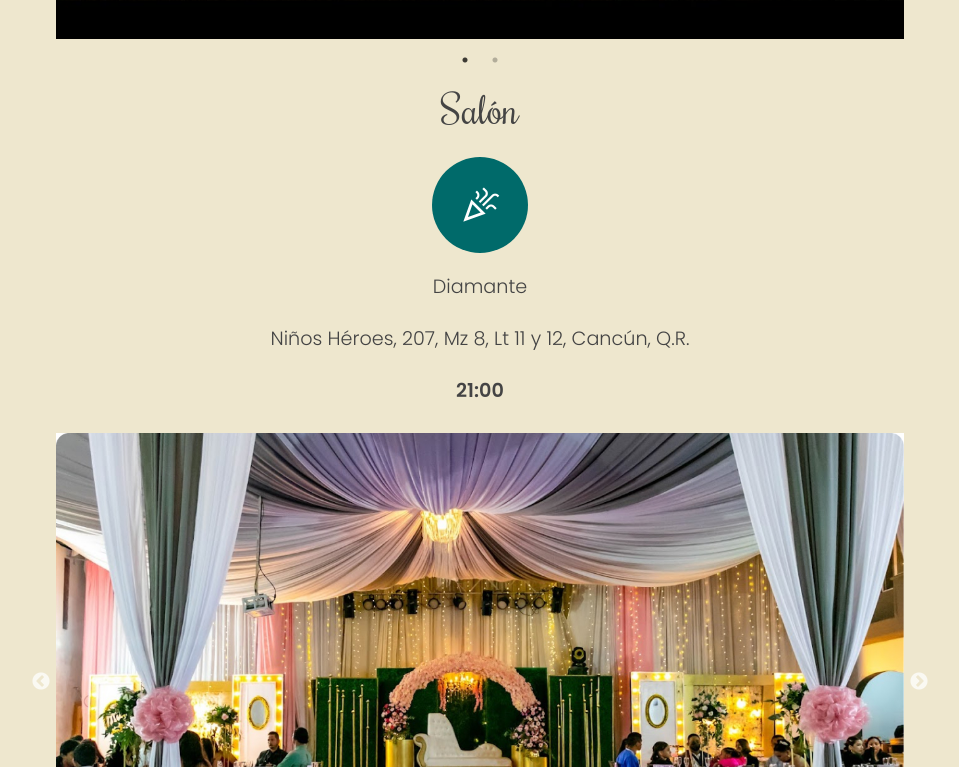
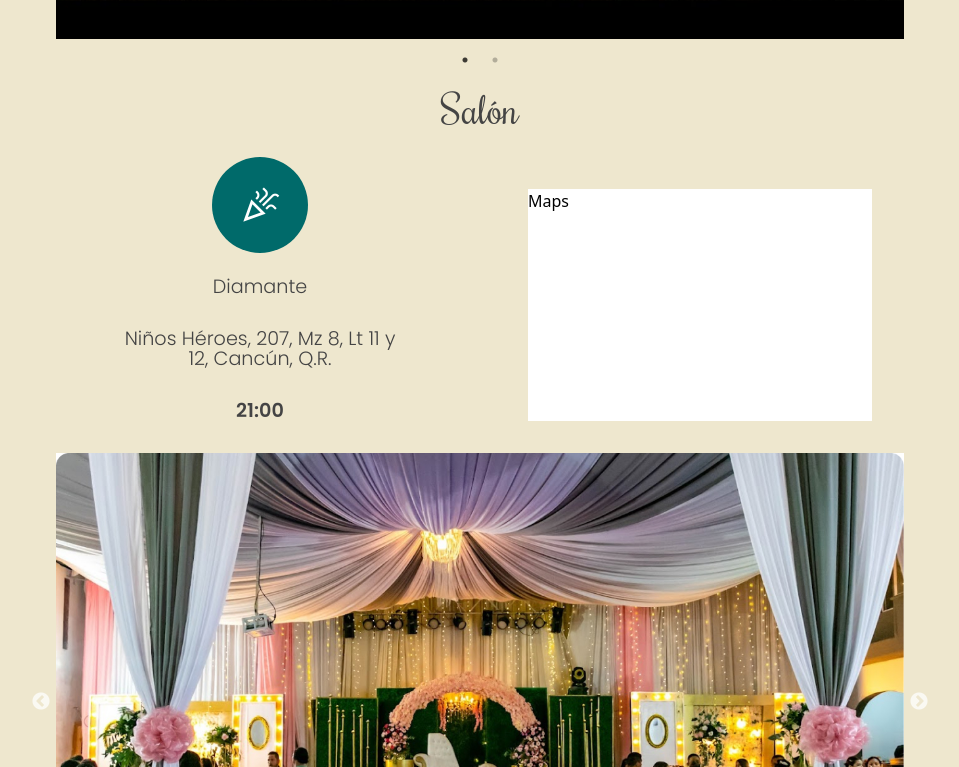
Before and after one commit to AlexisCuxim/VanessaXVPage, a React (Vite) app: page / in a window 1280 px wide. Shown: the part 2693-3460 px from the top of the page, without its empty margins (160-1119 px from the left). Built offline with nearby package versions, Linux system fonts and the light colour scheme.

Commit message:
error when importing images

```diff
--- a/src/components/Parents.jsx
+++ b/src/components/Parents.jsx
@@ -1,5 +1,10 @@
 import React from 'react';
 import Slider from 'react-slick';
+import photoFamily1 from '/images/photos-of-parents/family-1.jpeg'
+import photoFamily2 from '/images/photos-of-parents/family-2.jpeg'
+import photoFamily3 from '/images/photos-of-parents/family-3.jpeg'
+import photoFamily4 from '/images/photos-of-parents/family-4.jpeg'
+import photoFamily5 from '/images/photos-of-parents/family-5.jpeg'
 import 'slick-carousel/slick/slick.css';
 import 'slick-carousel/slick/slick-theme.css';
 
@@ -41,27 +46,27 @@ const Parents = () => {
               <Slider {...settings}>
                 <div>
                   <div className="w-full h-[15rem] md:h-[30rem]">
-                    <img className="w-full h-full object-cover rounded-[1rem]" src="/images/photos-of-parents/family-1.jpeg" alt="" />
+                    <img className="w-full h-full object-cover rounded-[1rem]" src={photoFamily1} alt="" />
                   </div>
                 </div>
                 <div>
                   <div className="w-full h-[15rem] md:h-[30rem]">
-                    <img className="w-full h-full object-cover rounded-[1rem]" src="/images/photos-of-parents/family-2.jpeg" alt="" />
+                    <img className="w-full h-full object-cover rounded-[1rem]" src={photoFamily2} alt="" />
                   </div>
                 </div>
                 <div>
                   <div className="w-full h-[15rem] md:h-[30rem]">
-                    <img className="w-full h-full object-cover rounded-[1rem]" src="/images/photos-of-parents/family-3.jpeg" alt="" />
+                    <img className="w-full h-full object-cover rounded-[1rem]" src={photoFamily3} alt="" />
                   </div>
                 </div>
                 <div>
                   <div className="w-full h-[15rem] md:h-[30rem]">
-                    <img className="w-full h-full object-cover rounded-[1rem]" src="/images/photos-of-parents/family-4.jpeg" alt="" />
+                    <img className="w-full h-full object-cover rounded-[1rem]" src={photoFamily4} alt="" />
                   </div>
                 </div>
                 <div>
                   <div className="w-full h-[15rem] md:h-[30rem]">
-                    <img className="w-full h-full object-cover rounded-[1rem]" src="/images/photos-of-parents/family-5.jpeg" alt="" />
+                    <img className="w-full h-full object-cover rounded-[1rem]" src={photoFamily5} alt="" />
                   </div>
                 </div>
               </Slider>
--- a/src/components/Ubications.jsx
+++ b/src/components/Ubications.jsx
@@ -1,5 +1,7 @@
 import React from "react";
 import Slider from "react-slick";
+import imageChurch from '/images/church-1.jpeg';
+import imageHall from '/images/salon-1.jpg';
 import 'slick-carousel/slick/slick.css';
 import 'slick-carousel/slick/slick-theme.css';
 
@@ -48,17 +50,18 @@ const Ubications = () => {
 						<div className="slider-container">
     				  <Slider {...settings}>
     				    <div>
-    				      <img src="/images/church-1.jpeg" alt="" />
+    				      <img src={imageChurch} alt="" />
     				    </div>
     				    <div>
-    				      <img src="/images/church-1.jpeg" alt="" />
+    				      <img src={imageChurch} alt="" />
     				    </div>
     				  </Slider>
     				</div>
 					</div>
-					<div>
+					<div className="mb-12">
 						<h2 className="font-rochester text-black text-center text-2xl mb-8 text-text md:text-[2.5rem]">Salón</h2>
-						<div>
+						<div className="lg:grid lg:grid-cols-2 lg:gap-8">
+							<div className="lg:col-span-1">
 								<div className="w-16 h-16 bg-primary rounded-full flex justify-center items-center mx-auto
 									md:w-[6rem] md:h-[6rem]"
 								>
@@ -78,13 +81,19 @@ const Ubications = () => {
 									<i className="material-symbols-outlined text-xs">double_arrow</i>
 								</a>
 							</div>
+							<div className="hidden lg:block lg:col-span-1 lg:p-8">
+								<div className="bg-white h-full">
+									Maps
+								</div>
+							</div>
+						</div>
 						<div className="slider-container">
     				  <Slider {...settings}>
     				    <div>
-    				      <img src="/images/salon-1.jpg" alt="" />
+    				      <img src={imageHall} alt="" />
     				    </div>
     				    <div>
-    				      <img src="/images/salon-1.jpg" alt="" />
+    				      <img src={imageHall} alt="" />
     				    </div>
     				  </Slider>
     				</div>
```
Lines whose indentation alone changed are shown as unchanged.
